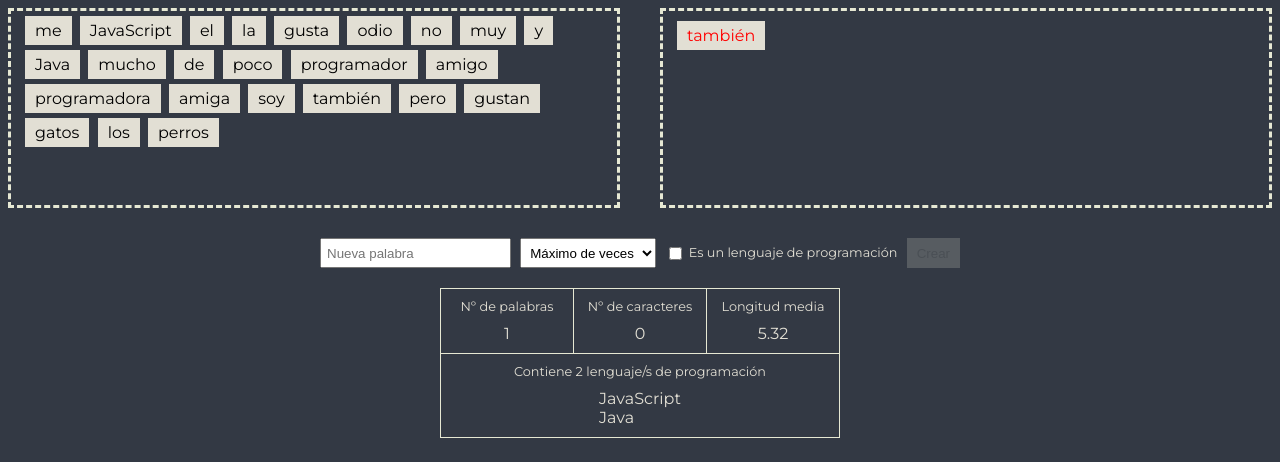
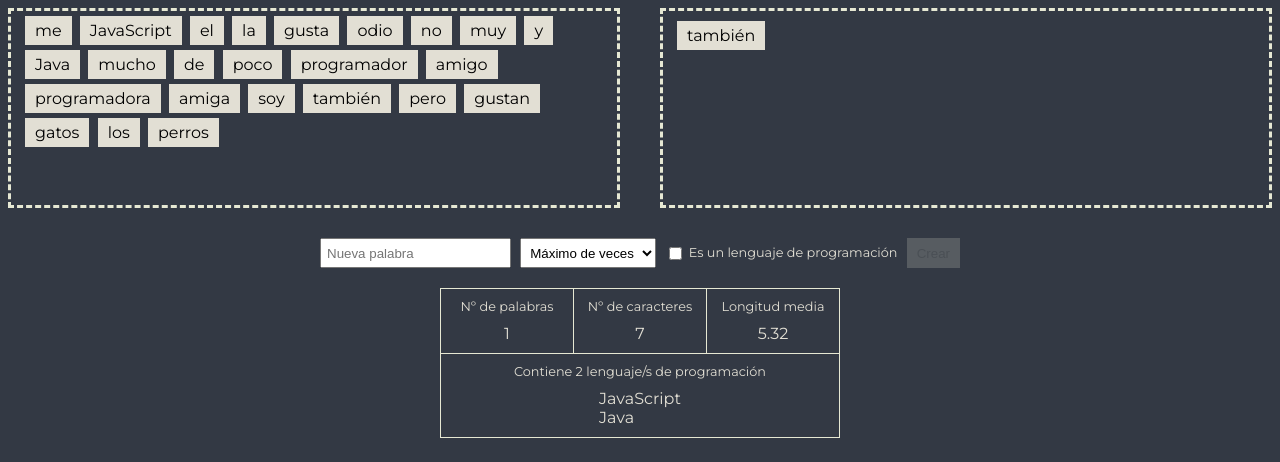
Before and after one commit to Fedemontagudo/ejercicio-js-11-palabras, a website: page index.html in a window 1280 px wide. Both pictures are taken after a click on the element 314 px from the left and 108 px from the top of the page. Drawn offline with Linux system fonts and the light colour scheme.

Commit message:
contadorCaracteres funcionando

```diff
--- a/css/estilos.css
+++ b/css/estilos.css
@@ -97,7 +97,3 @@ button {
 button:disabled {
   opacity: 0.2;
 }
-
-.resultado > li {
-color: red;
-}
--- a/js/scripts.js
+++ b/js/scripts.js
@@ -24,10 +24,11 @@ const calcular = () => {
   document.querySelector(".contador-palabras").textContent = numeroPalabras;
 
   let contador = 0;
-  for (const cont of variable.queryselectorAll(".resultado > li")) {
+  const resultado = document.querySelectorAll(".resultado > li");
+  for (const cont of resultado) {
     if (cont.textContent !== null) {
       contador += cont.textContent.length;
-    }
+    } else { contador = 0; }
   }
   nCaracteres.textContent = contador;
 };
```
